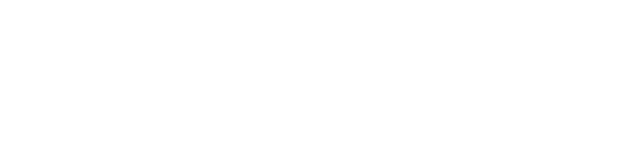
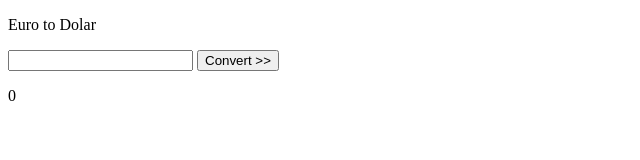
Before and after one commit to neriiavr/Converters, a plain HTML site: page currency/currency.html in a window 1280 px wide. Shown: the whole page, without its empty margins (0-640 px from the left). Drawn offline with Linux system fonts and the light colour scheme.

Commit message:
currency API integration

```diff
--- a/currency/currency.html
+++ b/currency/currency.html
@@ -7,6 +7,13 @@
     <title>Document</title>
 </head>
 <body>
+    <div>
+        <p> Euro to Dolar </p>
+        <input type="eToDolar" id="eToDolar">
+        <button onclick="eToDolar()"> Convert >> </button>
+        <p id ="dolarConverted"> 0 </p>
+    </div>
 
+    <script src="./currency.js"></script>
 </body>
 </html>
--- a/currency/currency.js
+++ b/currency/currency.js
@@ -0,0 +1,17 @@
+function eToDolar () {
+    const inputsValue = document.getElementById("eToDolar").value
+    var myHeaders = new Headers();
+    myHeaders.append("apikey", "XJHIxfvMkz2q6OzJlM9bfuGCWGtEtQUJ");
+
+    var requestOptions = {
+        method: 'GET',
+        redirect: 'follow',
+        headers: myHeaders
+    };
+
+    fetch(`https://api.apilayer.com/currency_data/convert?to=USD&from=EUR&amount=${inputsValue}`, requestOptions)
+    .then(response => response.json())
+    .then(function (responseObject) {
+        document.getElementById("dolarConverted").innerText = responseObject.result
+    })
+}
```
